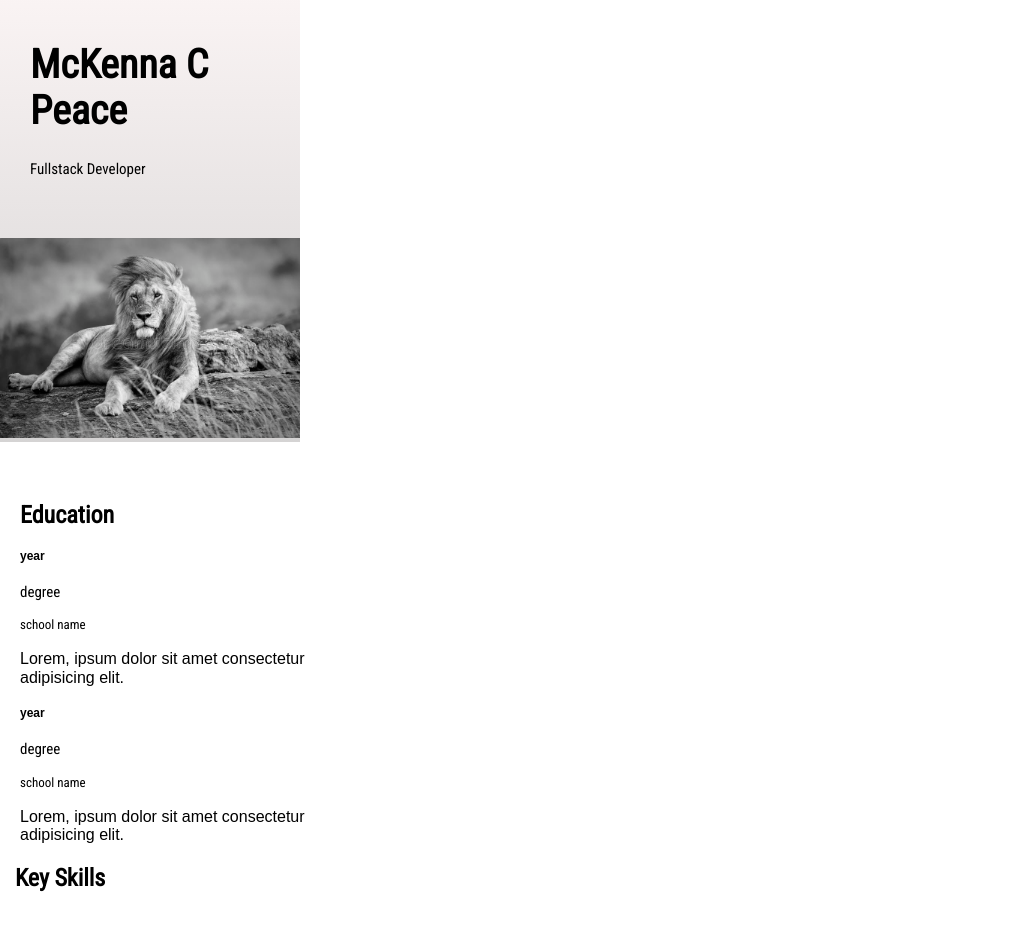
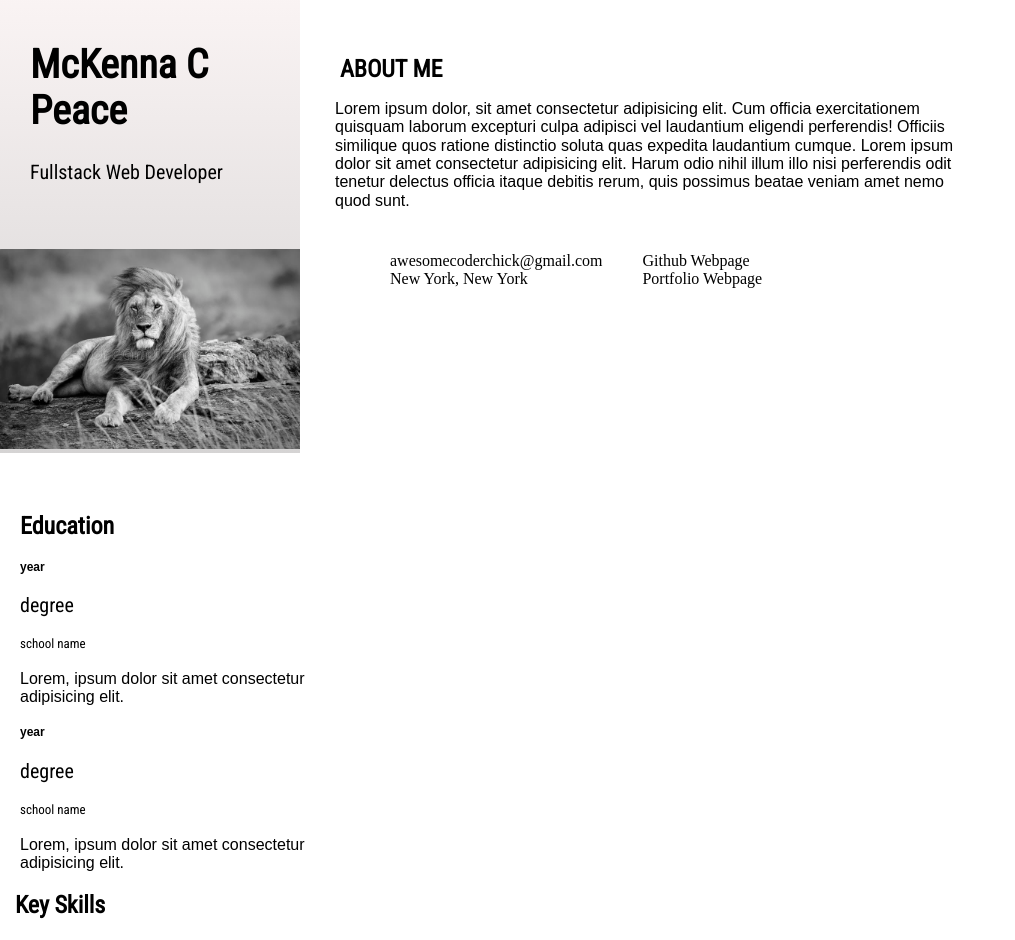
Before and after one commit to anvpeace/resume-webpage, a plain HTML site: page index.html in a window 1280 px wide. Shown: the whole page, without its empty margins (0-1015 px from the left). Before the commit the page ends 912 px from the top, so only its background shows below. Drawn offline with nearby package versions, Linux system fonts and the light colour scheme; a web font is replaced by a local one.

Commit message:
about me

```diff
--- a/index.html
+++ b/index.html
@@ -10,18 +10,73 @@
         <link rel="stylesheet" href="https://cdnjs.cloudflare.com/ajax/libs/normalize/8.0.1/normalize.css">
     </head>
     <body>
+        <div class="name-about-me-container">
+
                 <div class="name-photo-container">
                     <div class="name-cont">
 
                         <h1>McKenna C Peace</h1>
-                <h3>Fullstack Developer</h3>
+                        <h3>Fullstack Web Developer</h3>
 
                     </div>
                     <div class="pict-cont">
                         <img width="300px"  height="200px" src="mighty-beautiful-lion.jpeg" alt="">
+
+                    </div>
+
+
+                </div>
+
+                <div class="about-container" style="width: 700px; height: 200px;">
+                    <div class="about-content">
+                        <h1 id="about-header">ABOUT ME</h1>
+                        <p id="about-par">Lorem ipsum dolor, sit amet consectetur adipisicing elit. Cum officia exercitationem quisquam laborum excepturi culpa adipisci vel laudantium eligendi perferendis! Officiis similique quos ratione distinctio soluta quas expedita laudantium cumque. Lorem ipsum dolor sit amet consectetur adipisicing elit. Harum odio nihil illum illo nisi perferendis odit tenetur delectus officia itaque debitis rerum, quis possimus beatae veniam amet nemo quod sunt.</p>
+                    </div>
+
+                    <div class="contact-info-container"  style="width: 700px; height: 200px;">
+                        <div class="contact-info-content">
+
+                            <div class="list-container">
+
+                                <div class="contact-list-one">
+                                    <ol>
+                                        <ui>awesomecoderchick@gmail.com</ui>
+                                        <br>
+                                        <ui>New York, New York</ui>
+
+                                    </ol>
+                                </div>
+
+                                <div class="contact-list-two">
+                                    <ol>
+                                        <ui>Github Webpage</ui>
+                                        <br>
+                                        <ui>Portfolio Webpage</ui>
+                                        <!-- <a href="https://github.com/anvpeace" target="_blank"> -->
+                                    </ol>
                                 </div>
 
                             </div>
+
+
+                        </div>
+
+                    </div>
+
+
+
+                </div>
+
+
+
+
+        </div>
+<!--
+        <div class="about-container" style="width: 100px;">
+            <h1>ABOUT ME</h1>
+
+
+        </div> -->
 
 
         <div class="education-container">
@@ -42,6 +97,7 @@
             </div>
 
             <div class="skills-content">
+
                 <h2 style="font-weight: bold;">Key Skills</h2>
             </div>
         </div>
--- a/styles.css
+++ b/styles.css
@@ -12,6 +12,8 @@ body{
     width: 300px;
     background-image: linear-gradient(rgba(247, 238, 238, 0.681), rgba(197, 195, 195, 0.727));
     display: block;
+    /* display: flex;
+    justify-content: left; */
     margin-left: 0px;
     margin-top: 0px;
     padding-top: 0 ;
@@ -50,12 +52,14 @@ body{
 h2{
     font-family: 'Roboto Condensed', sans-serif;
 
+
 }
 
 h3{
     font-family: 'Roboto Condensed', sans-serif;
     font-weight: 300;
-    font-size: 15px;
+    font-size: 20px;
+
 }
 
 h4{
@@ -74,3 +78,62 @@ h5{
 .skills-content{
 margin-left: 15px;;
 }
+
+
+/* CSS for right side of page */
+
+
+.name-about-me-container{
+       display: flex;
+    /* justify-content: left; */
+    /* width: 600px; */
+
+}
+
+.about-container{
+   display: inline;
+    /* width: 600px; */
+    margin-bottom: 50px;
+
+}
+
+.about-content{
+    margin-top: 30px;
+    margin-left: 25px;
+    margin-right: 20px;
+    padding:10px;
+
+}
+
+#about-header{
+    padding-left: 5px;
+    font-family: 'Roboto Condensed', sans-serif;
+    font-size: 24px;
+
+}
+
+#about-par{
+    font-family: 'Alumni Sans Pinstripe', sans-serif;
+    text-align: left;
+}
+
+.contact-info-container{
+    display: inline;
+    margin-top: 300px;
+}
+
+.contact-info-content{
+    margin-left: 50px;
+}
+
+.list-container{
+    display: flex;
+    /* justify-content: center; */
+
+}
+
+/* ui{
+    padding-left: 15px;
+    padding-bottom: 20px;
+    padding-top: 20px;
+} */
```
Lines whose indentation alone changed are shown as unchanged.
